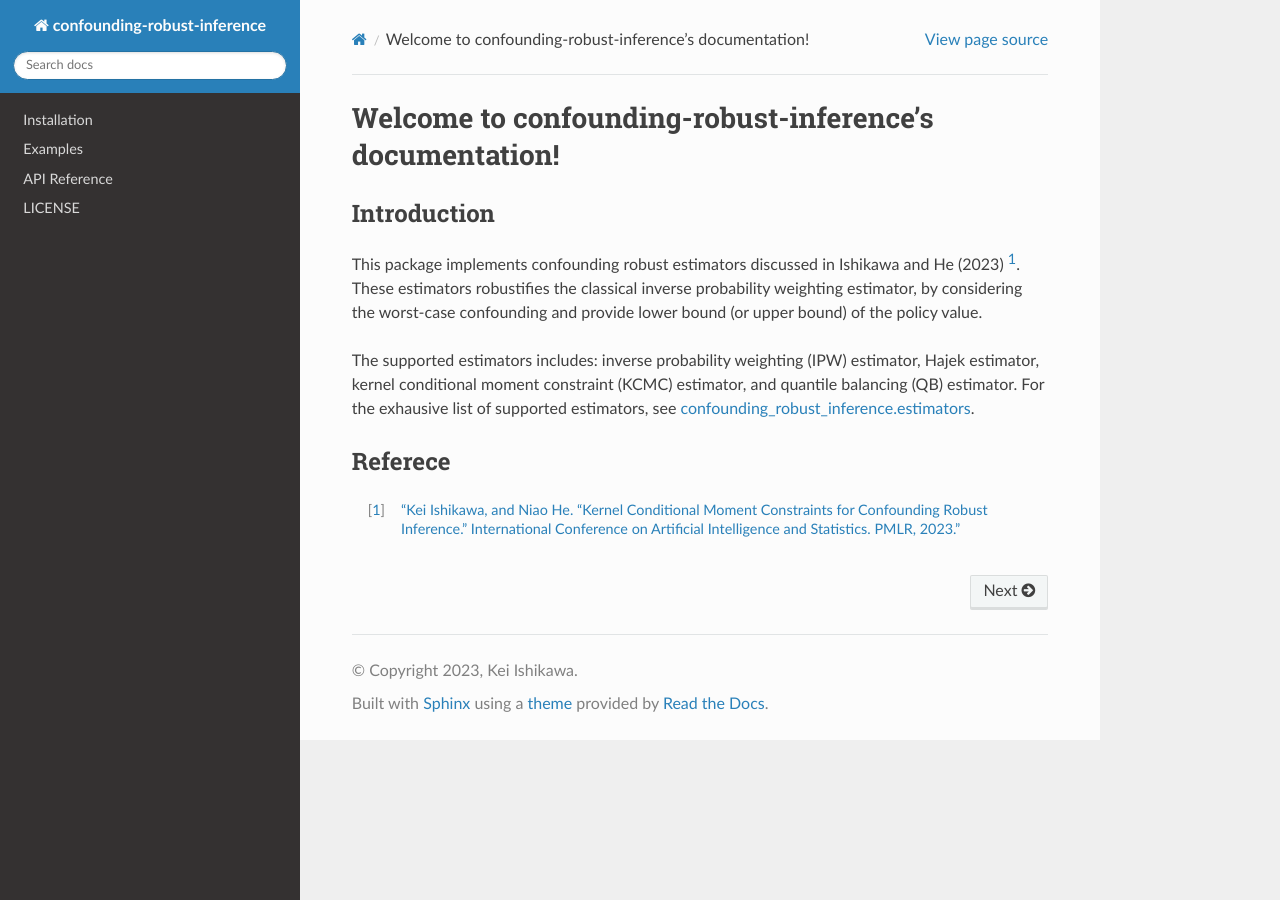
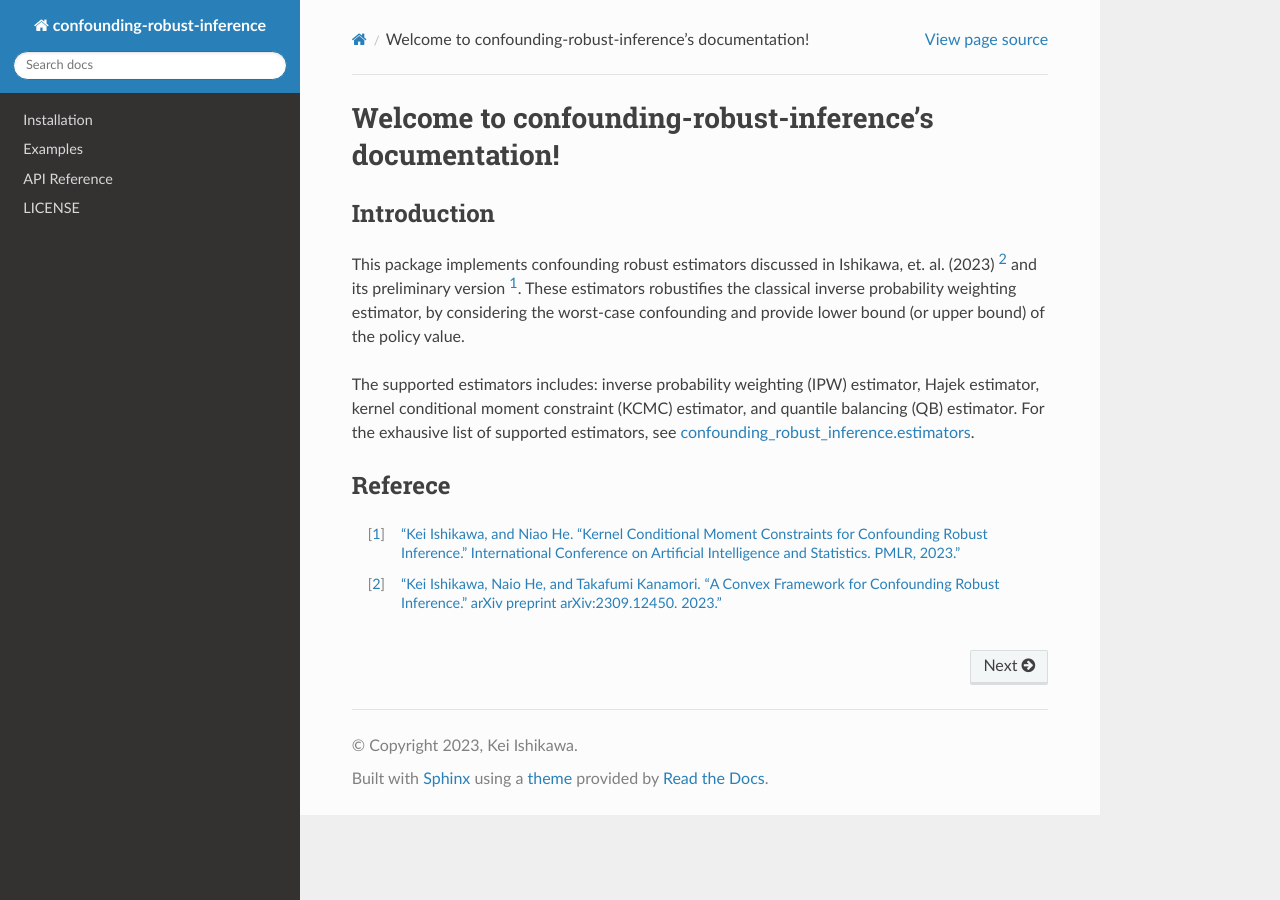
Before and after one commit to kstoneriv3/confounding-robust-inference, a Sphinx documentation site: the page built from docs/source/index.rst, in a window 1280 px wide. Built offline with Sphinx 7.4.7 and the Read the Docs theme 2.0.0, drawn with Linux system fonts in a browser that asks for light colours; pages that are not in the unit, such as notebooks, are missing from menus.

Commit message:
Update arxiv references in docs

```diff
--- a/docs/source/index.rst
+++ b/docs/source/index.rst
@@ -25,7 +25,7 @@ Welcome to confounding-robust-inference's documentation!
 Introduction
 ------------
 
-This package implements confounding robust estimators discussed in Ishikawa and He (2023) [1]_.
+This package implements confounding robust estimators discussed in Ishikawa, et. al. (2023) [2]_ and its preliminary version [1]_.
 These estimators robustifies the classical inverse probability weighting estimator, by considering the worst-case confounding and provide lower bound (or upper bound) of the policy value.
 
 The supported estimators includes: inverse probability weighting (IPW) estimator, Hajek estimator, kernel conditional moment constraint (KCMC) estimator, and quantile balancing (QB) estimator.
@@ -34,3 +34,4 @@ For the exhausive list of supported estimators, see :doc:`api_reference/estimato
 Referece
 --------
 .. [1] `"Kei Ishikawa, and Niao He. "Kernel Conditional Moment Constraints for Confounding Robust Inference." International Conference on Artificial Intelligence and Statistics. PMLR, 2023." <https://arxiv.org/abs/2302.13348>`_
+.. [2] `"Kei Ishikawa, Naio He, and Takafumi Kanamori. "A Convex Framework for Confounding Robust Inference." arXiv preprint arXiv:2309.12450. 2023." <https://arxiv.org/abs/2309.12450>`_
```
